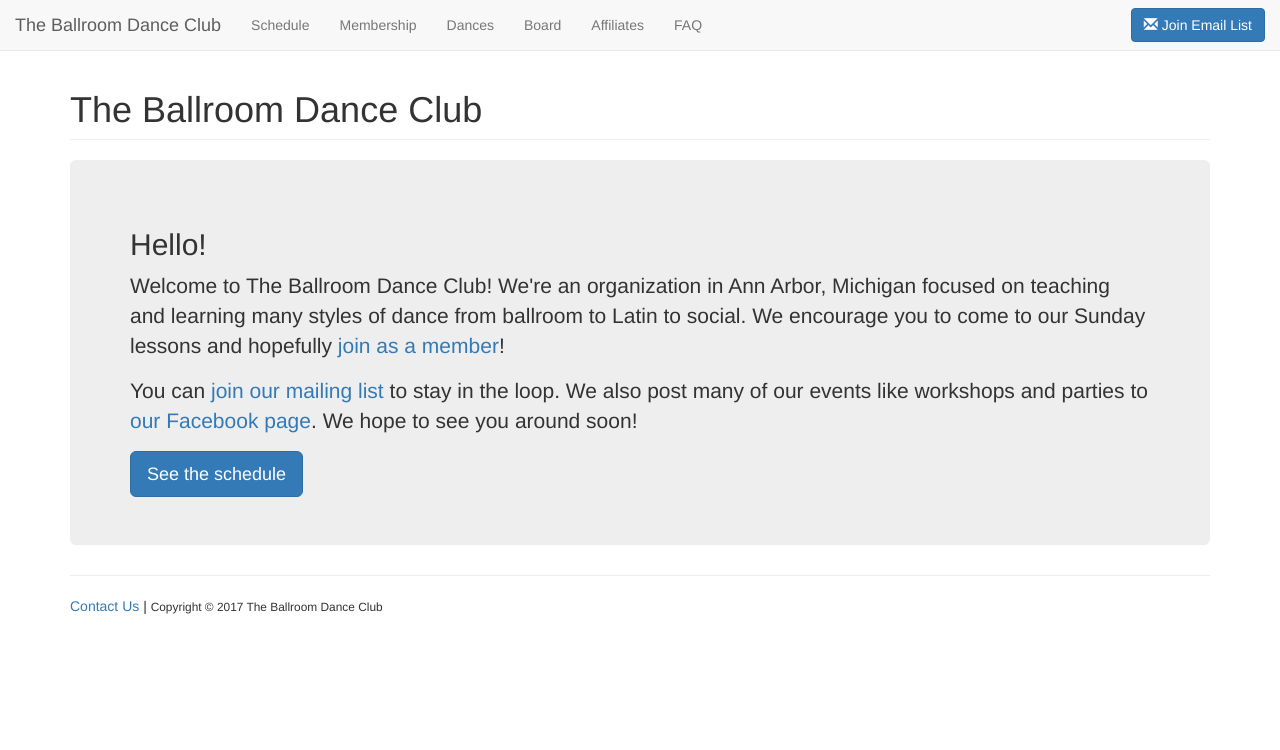
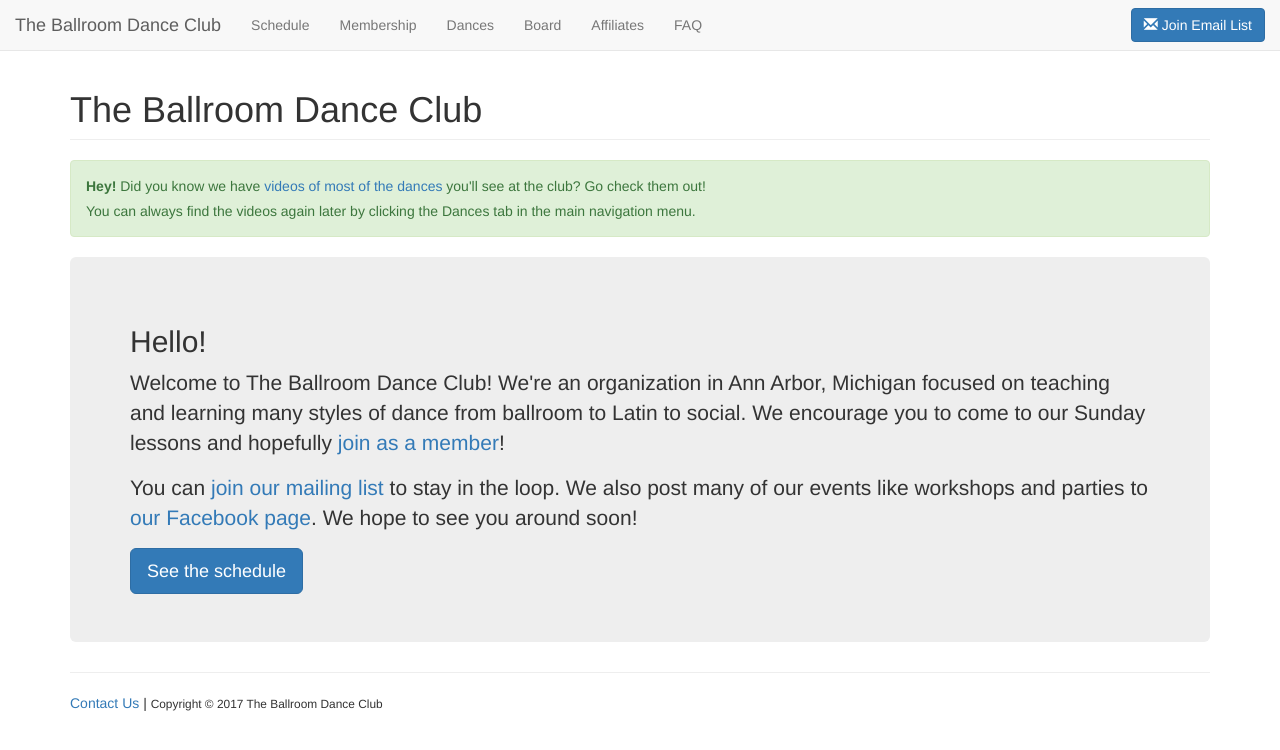
Before and after one commit to ballroom-dance-club/ballroom-dance-club.github.io, a Jekyll site: the page built from index.html, in a window 1280 px wide. Shown: the top 750 px of the page. Built offline with Jekyll 4.4.1, drawn with Linux system fonts in a browser that asks for light colours; nearby versions of some CDN libraries.

Commit message:
Add homepage Dances page plug

```diff
--- a/index.html
+++ b/index.html
@@ -3,6 +3,18 @@ layout: default
 seo:
   type: Organization
 ---
+
+<div class="alert alert-success">
+    <p>
+        <strong>Hey!</strong> Did you know we have
+        <a href="/dances/?utm_source=website&utm_campaign=homepage_dances_plug&utm_medium=banner">
+            videos of most of the dances
+        </a> you'll see at the club? Go check them out!
+    </p>
+    <p>
+        You can always find the videos again later by clicking the Dances tab in the main navigation menu.
+    </p>
+</div>
 
 <div class="jumbotron">
     <h2>Hello!</h2>
```
